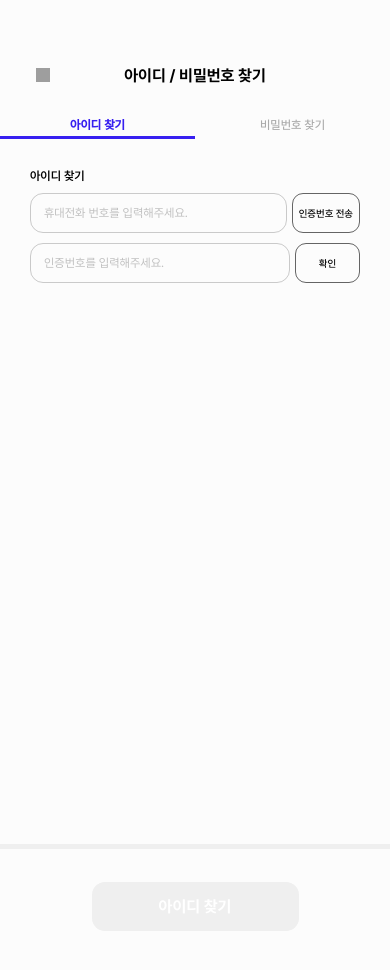
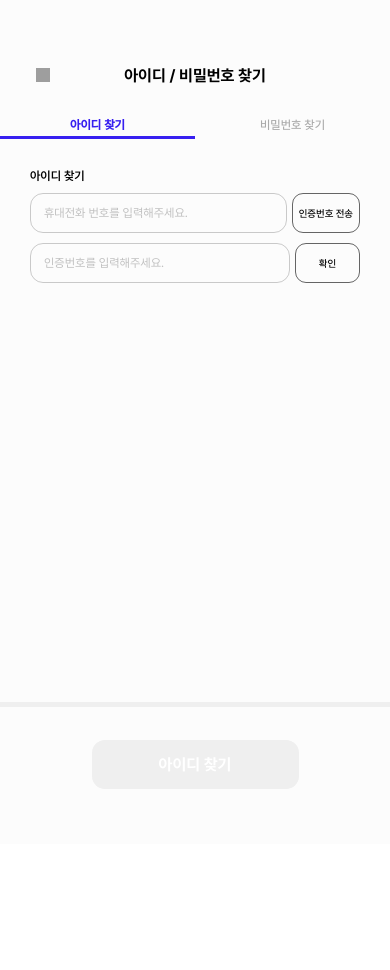
Before and after one commit to Maeum-Eum/Maeum-Eum-Front, a React (Vite) app: page /login/find-account in a window 390 px wide. Shown: the top 970 px of the page. After the commit the page ends 844 px from the top, so only its background shows below. Built offline with nearby package versions, Linux system fonts and the light colour scheme; grey boxes are pictures that could not be loaded.

Commit message:
레이아웃 수정

```diff
--- a/src/App.tsx
+++ b/src/App.tsx
@@ -4,13 +4,41 @@ import { Layout } from './components/Layout';
 import { Outlet } from 'react-router-dom';
 import useMediaQuery from './hooks/useMediaQuery';
 import GlobalStyle from './styles/GlobalStyle';
+import { BackButtonHeader } from './components/BackbuttonHeader';
+import { ButtonFooter } from './components/ButtonFooter';
+import { HomeHeader } from './components/home/homeHeader';
+import { NavigationBar } from './components/home/NavigationBar';
+import { useLocation } from 'react-router';
 
 function App() {
   const isMobile = useMediaQuery(`(max-width: ${theme.breakpoints.mobile})`);
+  const location = useLocation();
+  const getHeader = () => {
+    if (location.pathname.startsWith('/signup'))
+      return <BackButtonHeader title="회원가입" />;
+    if (location.pathname === '/')
+      return <HomeHeader child={<span>서울 특별시 영등포구 문래동</span>} />;
+    if (location.pathname === '/accept')
+      return <BackButtonHeader title="수락하기" />;
+    //각 라우터 별로 필요한 헤더 return
+
+    return null; // Header가 필요 없는 페이지는 null 반환
+  };
+
+  const getFooter = () => {
+    if (location.pathname.startsWith('/signup'))
+      return <ButtonFooter title="다음으로 넘어가기" nextStep={() => {}} />;
+    if (location.pathname === '/') return <NavigationBar />;
+    if (location.pathname === '/accept')
+      return <ButtonFooter nextStep={() => {}} title="다음으로 넘어가기" />;
+    //각 라우터 별로 필요한 footer return
+
+    return null; // Footer가 필요 없는 페이지는 null 반환
+  };
   return (
     <ThemeProvider theme={theme}>
       <GlobalStyle isMobile={isMobile} />
-      <Layout isMobile={isMobile}>
+      <Layout isMobile={isMobile} header={getHeader()} footer={getFooter()}>
         <Outlet />
       </Layout>
     </ThemeProvider>
--- a/src/components/Layout.tsx
+++ b/src/components/Layout.tsx
@@ -1,17 +1,31 @@
 import { ReactNode } from 'react';
 
 import styled from 'styled-components';
+
+interface LayoutProps {
+  isMobile: boolean;
+  children: ReactNode;
+  header?: ReactNode;
+  footer?: ReactNode;
+}
+
+interface WrapperProps {
+  isMobile: boolean;
+}
 
 const Wrapper = styled.div<WrapperProps>`
   min-width: 320px; //모바일 크기
   width: 100%;
   margin: 0 auto;
+  max-height: 100dvh;
+  position: relative;
   min-height: 100dvh;
+  display: flex;
+  flex-direction: column;
 
   @media (min-width: 768px) {
     //태블릿 사이즈
     max-width: 500px;
-    height: 100%;
   }
 
   @media (min-width: 1024px) {
@@ -22,20 +36,37 @@ const Wrapper = styled.div<WrapperProps>`
   border-radius: ${({ isMobile }) => (isMobile ? '0' : '2.5rem')};
   box-shadow: ${({ isMobile }) =>
     isMobile ? 'none' : '0 4px 20px rgba(0, 0, 0, 0.1)'};
-  overflow: hidden;
-  position: relative;
 `;
 
-interface LayoutProps {
-  isMobile: boolean;
-  children: ReactNode;
-}
+export const Layout = ({ children, isMobile, header, footer }: LayoutProps) => {
+  return (
+    <Wrapper isMobile={isMobile}>
+      {header && <HeaderContainer>{header}</HeaderContainer>}
+      <ContentContainer>{children}</ContentContainer>
+      {footer && <FooterContainer>{footer}</FooterContainer>}
+    </Wrapper>
+  );
+};
+const ContentContainer = styled.div`
+  flex-grow: 1;
+  overflow-y: auto;
+  overflow-x: hidden;
+`;
+const HeaderContainer = styled.div`
+  position: sticky;
+  top: 0;
+  left: 0;
+  width: 100%;
+  max-width: 500px;
+  background-color: ${({ theme }) => theme.colors.background};
+  z-index: 1000;
+`;
 
-interface WrapperProps {
-  isMobile: boolean;
-}
-
-//TODO: 로그인 여부에 따른 layout 변경필요
-export const Layout = ({ children, isMobile }: LayoutProps) => {
-  return <Wrapper isMobile={isMobile}>{children}</Wrapper>;
-};
+const FooterContainer = styled.div`
+  position: sticky;
+  bottom: 0;
+  left: 0;
+  width: 100%;
+  max-width: 500px;
+  background-color: ${({ theme }) => theme.colors.background};
+`;
```
